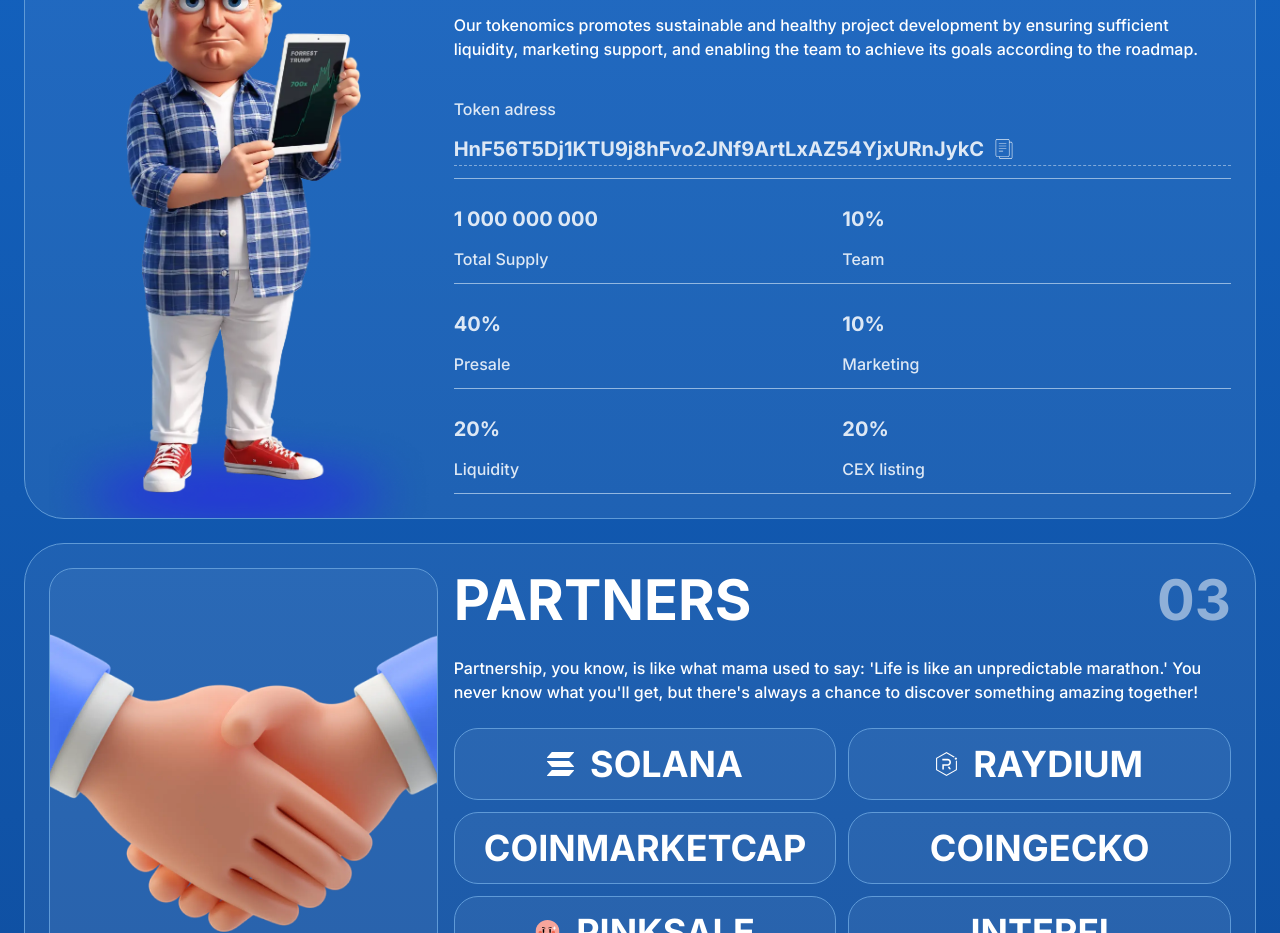
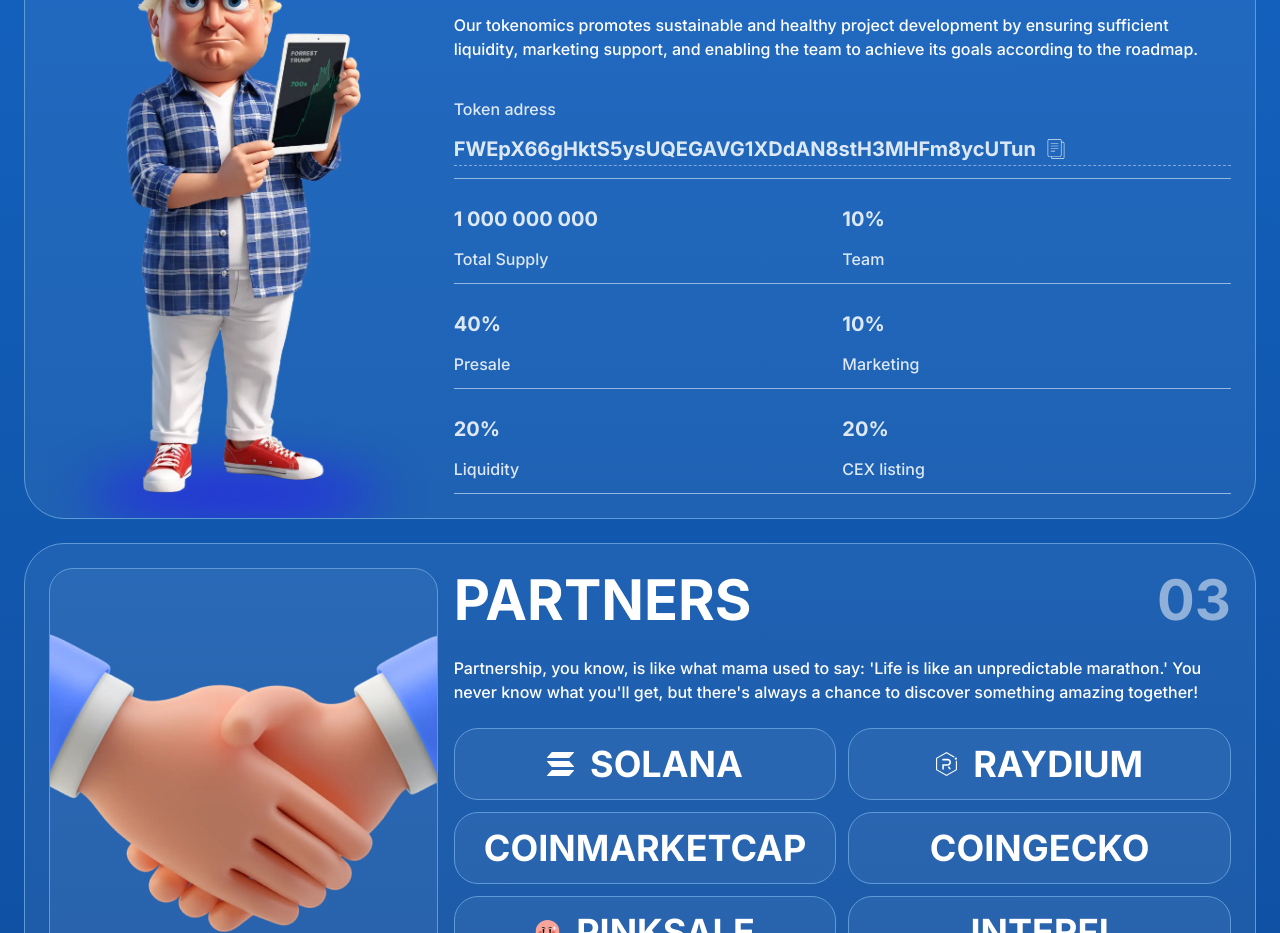
Before and after one commit to Khoroshev-Mikhail/forrest_trump, a Next.js app: page / in a window 1280 px wide. Shown: the part 1200-2133 px from the top of the page. Built offline with nearby package versions, Linux system fonts and the light colour scheme.

Commit message:
Правки

```diff
--- a/pages/index.tsx
+++ b/pages/index.tsx
@@ -11,9 +11,9 @@
 export const INTER = Inter({ subsets: ["latin"] });
 export const MANROPE = Manrope({ subsets: ["latin"] });
 
-export const TOKEN = 'HnF56T5Dj1KTU9j8hFvo2JNf9ArtLxAZ54YjxURnJykC'
-export const TG_URL = ""
-export const X_URL = ""
+export const TOKEN = 'FWEpX66gHktS5ysUQEGAVG1XDdAN8stH3MHFm8ycUTun'
+export const TG_URL = "https://t.me/forrest_trump_sol"
+export const X_URL = "https://x.com/forrestrumpsol"
 export const PRESALE_URL = ""
 export const AUDIT_URL = ""
 export const PUMP_FORREST_PUMP = ""
```
